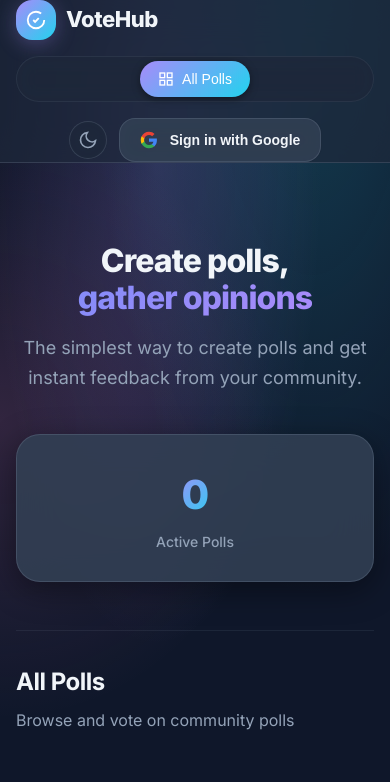
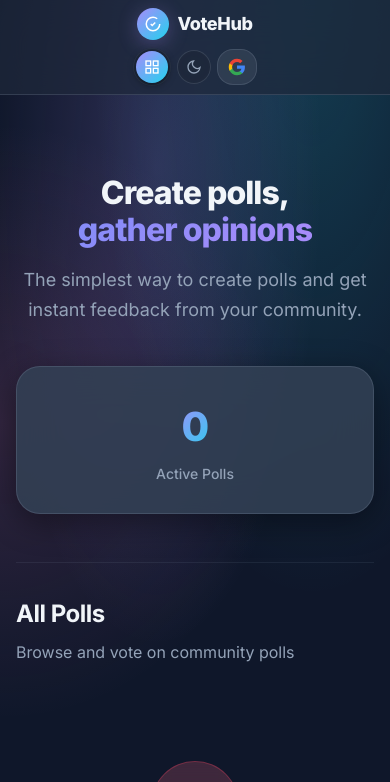
Before and after one commit to MdMuntasir/vote_it, a website: page frontend/index.html in a window 390 px wide. Both pictures are taken after a click on the button "Toggle dark mode". Shown: the top 782 px of the page. Drawn offline with Linux system fonts and the light colour scheme; no server answers.

Commit message:
feat: Improve mobile responsiveness and styling for header, navigation, and buttons

```diff
--- a/frontend/styles.css
+++ b/frontend/styles.css
@@ -1753,25 +1753,69 @@ body {
 @media (max-width: 768px) {
   .header-content {
     height: auto;
-    padding: 1rem 0;
-    flex-wrap: wrap;
-    gap: 1rem;
+    padding: 0.75rem 0;
+    flex-direction: column;
+    gap: 0.75rem;
+  }
+
+  .logo {
+    font-size: 1.25rem;
   }
 
   .nav {
     width: 100%;
-    flex-direction: column;
-    gap: 1rem;
+    justify-content: center;
+    gap: 0.5rem;
   }
 
   .nav-tabs {
-    width: 100%;
-    justify-content: center;
+    padding: 0.125rem;
+  }
+
+  .nav-tab {
+    padding: 0.5rem 0.75rem;
+    font-size: 0.75rem;
+  }
+
+  .nav-tab svg {
+    width: 14px;
+    height: 14px;
   }
 
   .nav-actions {
-    width: 100%;
-    justify-content: center;
+    gap: 0.5rem;
+  }
+
+  .btn-signin {
+    padding: 0.5rem 0.75rem;
+    font-size: 0.75rem;
+  }
+
+  .btn-signin .google-icon {
+    width: 16px;
+    height: 16px;
+  }
+
+  /* Make Create Poll button icon-only on mobile */
+  #btn-create-poll {
+    padding: 0.625rem;
+    font-size: 0;
+    gap: 0;
+    border-radius: var(--radius-full);
+  }
+
+  #btn-create-poll svg {
+    width: 18px;
+    height: 18px;
+  }
+
+  .user-menu-btn {
+    padding: 0.25rem 0.5rem 0.25rem 0.25rem;
+  }
+
+  .user-photo {
+    width: 28px;
+    height: 28px;
   }
 
   .hero-title {
@@ -1828,6 +1872,97 @@ body {
     padding: 0 1rem;
   }
 
+  .header-content {
+    padding: 0.5rem 0;
+    gap: 0.5rem;
+  }
+
+  .logo {
+    font-size: 1.125rem;
+    gap: 0.5rem;
+  }
+
+  .logo-icon {
+    width: 32px;
+    height: 32px;
+  }
+
+  .logo-icon svg {
+    width: 18px;
+    height: 18px;
+  }
+
+  .nav {
+    gap: 0.375rem;
+  }
+
+  .nav-tabs {
+    padding: 0.125rem;
+    gap: 0.125rem;
+  }
+
+  /* Make nav tabs icon-only on very small screens */
+  .nav-tab {
+    padding: 0.5rem;
+    font-size: 0;
+    gap: 0;
+  }
+
+  .nav-tab svg {
+    width: 16px;
+    height: 16px;
+  }
+
+  .nav-actions {
+    gap: 0.375rem;
+  }
+
+  /* Hide text inside sign-in button on small screens */
+  #btn-google-signin {
+    padding: 0.5rem 0.625rem;
+    font-size: 0;
+    gap: 0;
+  }
+
+  #btn-google-signin .google-icon {
+    width: 18px;
+    height: 18px;
+  }
+
+  #btn-create-poll {
+    padding: 0.5rem;
+  }
+
+  #btn-create-poll svg {
+    width: 16px;
+    height: 16px;
+  }
+
+  .theme-toggle {
+    width: 34px;
+    height: 34px;
+  }
+
+  .theme-toggle svg {
+    width: 16px;
+    height: 16px;
+  }
+
+  .user-menu-btn {
+    padding: 0.25rem 0.375rem 0.25rem 0.25rem;
+    gap: 0.25rem;
+  }
+
+  .user-photo {
+    width: 26px;
+    height: 26px;
+  }
+
+  .chevron {
+    width: 14px;
+    height: 14px;
+  }
+
   .poll-card {
     padding: 1.25rem;
   }
@@ -1853,11 +1988,6 @@ body {
 
   .modal-actions .btn {
     width: 100%;
-  }
-
-  .theme-toggle {
-    width: 38px;
-    height: 38px;
   }
 }
 
```
